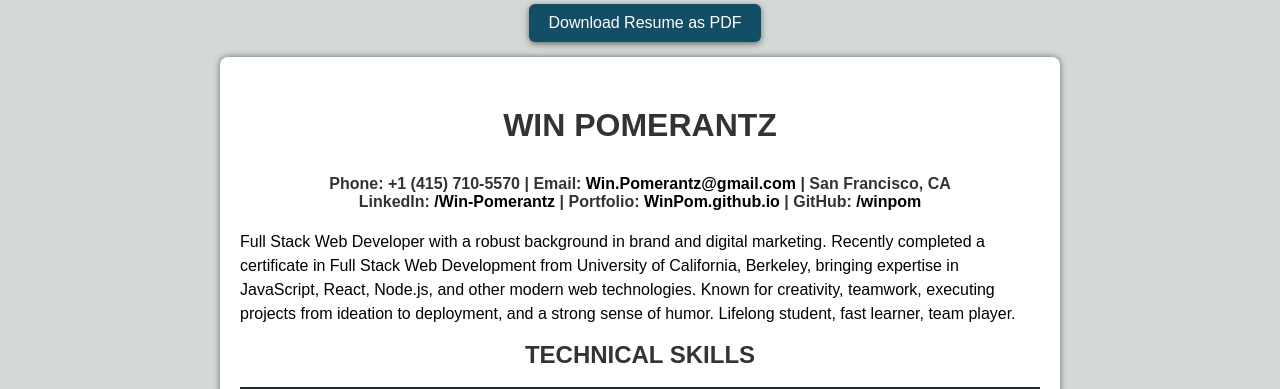
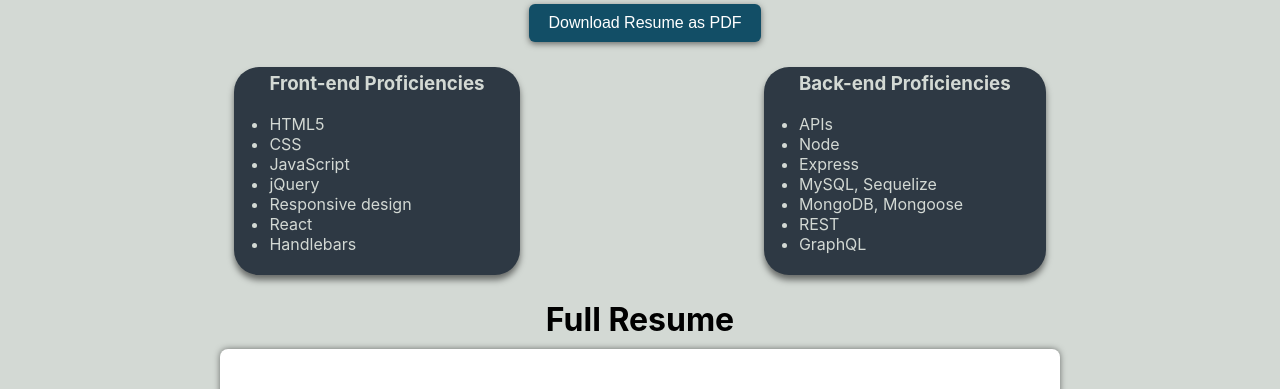
Before and after one commit to winpom/react-portfolio, a React (Create React App) app: page / in a window 1280 px wide. Both pictures are taken after a click on the element "Resume". Shown: the part 373-762 px from the top of the page. Built offline with nearby package versions, Linux system fonts and the light colour scheme.

Commit message:
added proficiencies

```diff
--- a/src/Pages/Resume/resume.js
+++ b/src/Pages/Resume/resume.js
@@ -15,7 +15,34 @@
             <div className="button-container">
                 <button onClick={downloadResume} className="download-button">Download Resume as PDF</button>
             </div>
+            <section class="proficiencies">
+                <div class="proficiency-list">
+                    <h3>Front-end Proficiencies</h3>
+                    <ul>
+                        <li>HTML5</li>
+                        <li>CSS</li>
+                        <li>JavaScript</li>
+                        <li>jQuery</li>
+                        <li>Responsive design</li>
+                        <li>React</li>
+                        <li>Handlebars</li>
+                    </ul>
+                </div>
+                <div class="proficiency-list">
+                    <h3>Back-end Proficiencies</h3>
+                    <ul>
+                        <li>APIs</li>
+                        <li>Node</li>
+                        <li>Express</li>
+                        <li>MySQL, Sequelize</li>
+                        <li>MongoDB, Mongoose</li>
+                        <li>REST</li>
+                        <li>GraphQL</li>
+                    </ul>
+                </div>
+            </section>
             <section>
+                <h1 className="increased-margins">Full Resume</h1>
                 <div className="resume-content">
                     <h1><strong>WIN POMERANTZ</strong></h1>
                     <h3>Phone: +1 (415) 710-5570 | Email: <a href="mailto:Win.Pomerantz@gmail.com">Win.Pomerantz@gmail.com</a> | San Francisco, CA<br></br>
--- a/src/Pages/Resume/style.css
+++ b/src/Pages/Resume/style.css
@@ -3,6 +3,30 @@
 .resume-section h1 {
     font-size: 2em;
     padding-bottom: 0;
+}
+
+.increased-margins {
+    margin: 0 0 10px 0;
+}
+
+.proficiencies {
+    display: flex;
+    flex-wrap: wrap;
+    justify-content: space-evenly;
+    color: var(--light);
+}
+.proficiency-list {
+    margin: 10px;
+    padding: 5px 35px;
+    border-radius: 25px;
+    background-color: var(--gray);
+    box-shadow: 0 5px 6px rgba(0, 0, 0, .5);
+}
+.proficiency-list ul {
+    padding: 0;
+}
+.proficiency-list h3 {
+    margin-top: 0;
 }
 
 .resume-content {
```
Also changed, not shown: public/assets/images/weather-dash.png, 1 other file (tests, documents, lock files or other folders).
